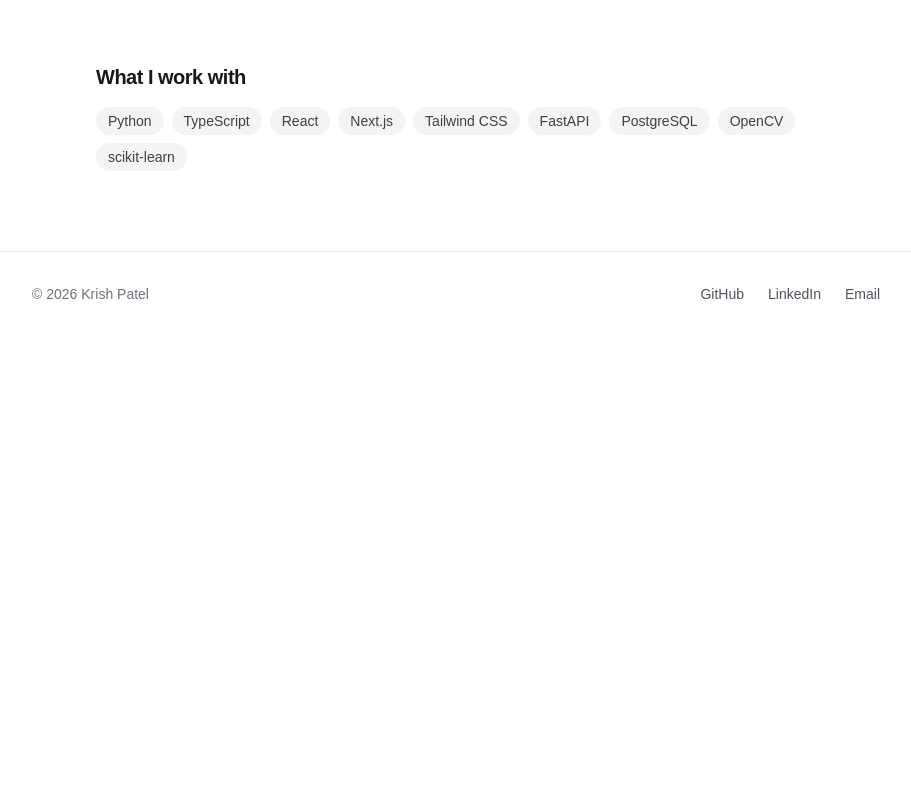
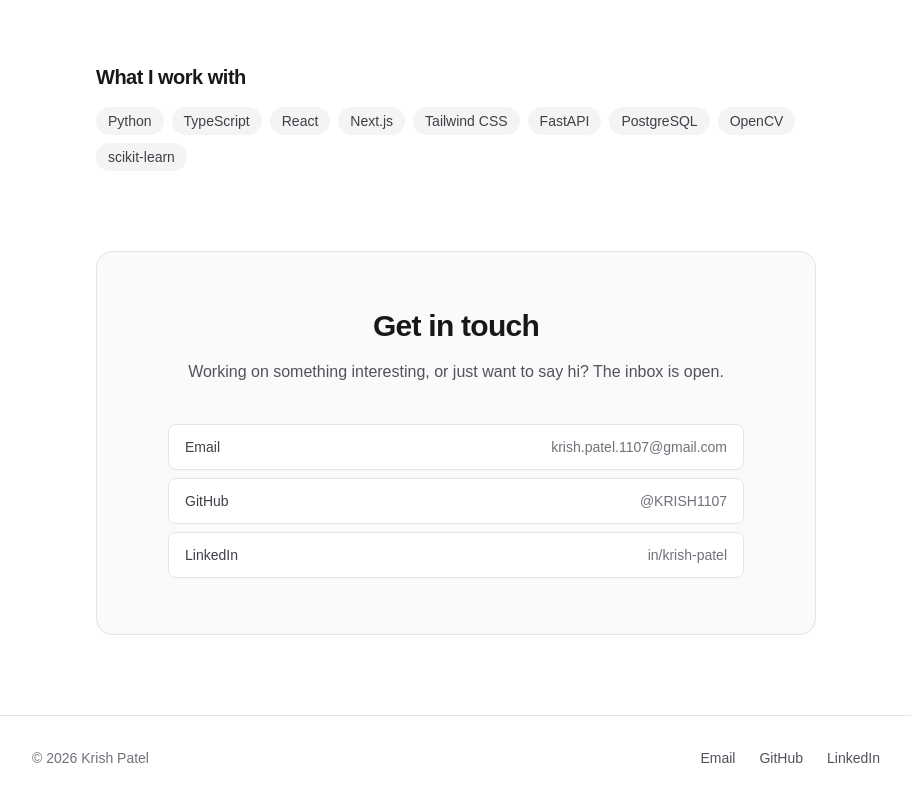
Before and after one commit to KRISH1107/Personal-Portfolio, a Next.js app: page /about in a window 1280 px wide. Shown: the part 585-1385 px from the top of the page, without its empty margins (184-1095 px from the left). Before the commit the page ends 921 px from the top, so only its background shows below. Built offline with nearby package versions, Linux system fonts and the light colour scheme.

Commit message:
feat(about): add Contact section with shared socials data
Moves the socials list out of Footer.tsx into lib/socials.ts
so both Footer and the new Contact component render from one
source

```diff
--- a/app/about/page.tsx
+++ b/app/about/page.tsx
@@ -1,4 +1,5 @@
 import Image from "next/image";
+import Contact from "@/components/Contact";
 
 const skills = [
   "Python",
@@ -59,6 +60,8 @@ export default function AboutPage() {
           </li>
         ))}
       </ul>
+
+      <Contact />
     </main>
   );
 }
--- /dev/null
+++ b/components/Contact.tsx
@@ -0,0 +1,35 @@
+import { socials } from "@/lib/socials";
+
+export default function Contact() {
+  return (
+    <section className="mt-20 rounded-2xl border border-zinc-200 bg-zinc-50 px-6 py-12 dark:border-zinc-800 dark:bg-zinc-900/50 sm:px-10 sm:py-14">
+      <div className="mx-auto flex max-w-xl flex-col items-center gap-4 text-center">
+        <h2 className="text-2xl font-bold tracking-tight text-zinc-900 dark:text-zinc-50 sm:text-3xl">
+          Get in touch
+        </h2>
+        <p className="text-base text-zinc-600 dark:text-zinc-400">
+          Working on something interesting, or just want to say hi? The inbox is open.
+        </p>
+
+        <ul className="mt-4 flex w-full flex-col gap-2 text-sm sm:mt-6">
+          {socials.map((social) => {
+            const isExternal = social.href.startsWith("http");
+            return (
+              <li key={social.href}>
+                <a
+                  href={social.href}
+                  target={isExternal ? "_blank" : undefined}
+                  rel={isExternal ? "noopener noreferrer" : undefined}
+                  className="flex items-center justify-between rounded-lg border border-zinc-200 bg-white px-4 py-3 font-medium text-zinc-700 transition-colors hover:border-zinc-300 hover:text-zinc-900 dark:border-zinc-800 dark:bg-zinc-950 dark:text-zinc-300 dark:hover:border-zinc-700 dark:hover:text-zinc-50"
+                >
+                  <span>{social.label}</span>
+                  <span className="text-zinc-500 dark:text-zinc-500">{social.handle}</span>
+                </a>
+              </li>
+            );
+          })}
+        </ul>
+      </div>
+    </section>
+  );
+}
--- a/components/Footer.tsx
+++ b/components/Footer.tsx
@@ -1,8 +1,4 @@
-const socials = [
-  { label: "GitHub", href: "https://github.com/KRISH1107" },
-  { label: "LinkedIn", href: "https://www.linkedin.com/in/krish-patel" },
-  { label: "Email", href: "mailto:krish.patel.1107@gmail.com" },
-];
+import { socials } from "@/lib/socials";
 
 export default function Footer() {
   return (
--- /dev/null
+++ b/lib/socials.ts
@@ -0,0 +1,23 @@
+export type Social = {
+  label: string;
+  href: string;
+  handle: string;
+};
+
+export const socials: Social[] = [
+  {
+    label: "Email",
+    href: "mailto:krish.patel.1107@gmail.com",
+    handle: "krish.patel.1107@gmail.com",
+  },
+  {
+    label: "GitHub",
+    href: "https://github.com/KRISH1107",
+    handle: "@KRISH1107",
+  },
+  {
+    label: "LinkedIn",
+    href: "https://www.linkedin.com/in/krish-patel",
+    handle: "in/krish-patel",
+  },
+];
```
Also changed, not shown: 1 other file (tests, documents, lock files or other folders).
